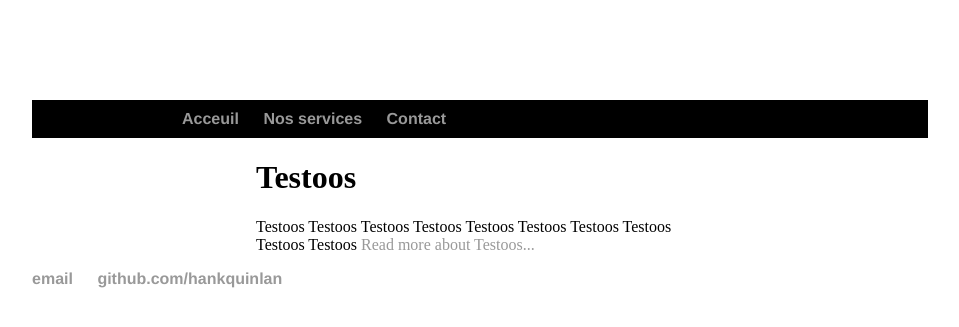
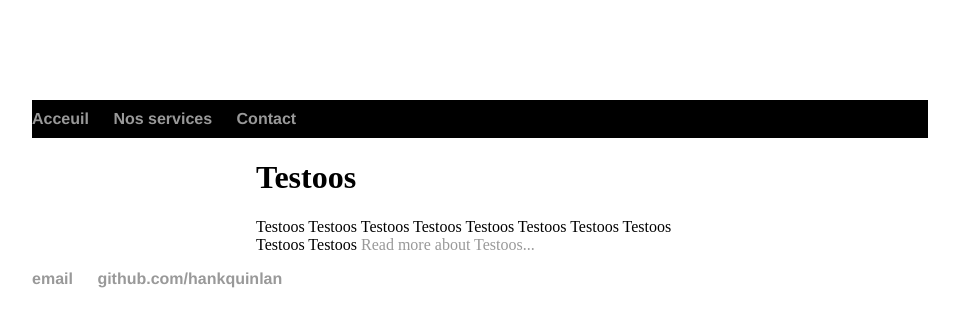
Before and after one commit to BobRendal/BobRendal.github.io, a Jekyll site: the page built from index.html, in a window 1280 px wide. Shown: the top 327 px of the page, without its empty margins (160-1119 px from the left). Built offline with Jekyll 4.4.1, drawn with Linux system fonts in a browser that asks for light colours.

Commit message:
Update main.css

```diff
--- a/css/main.css
+++ b/css/main.css
@@ -17,7 +17,7 @@ nav ul li, footer ul li {
 
 .container {
   width: 50%; /* 1170px on your site, 50% is for this example */
-  padding: 0 150px;
+  padding: 0 0px;
   margin: 0 auto;
 }
 
```
